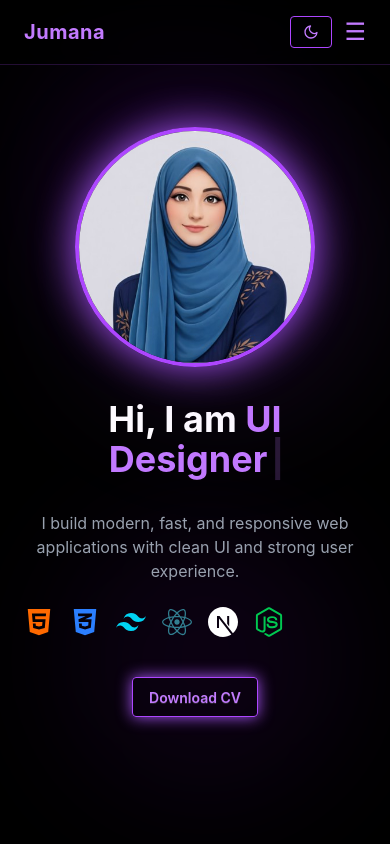
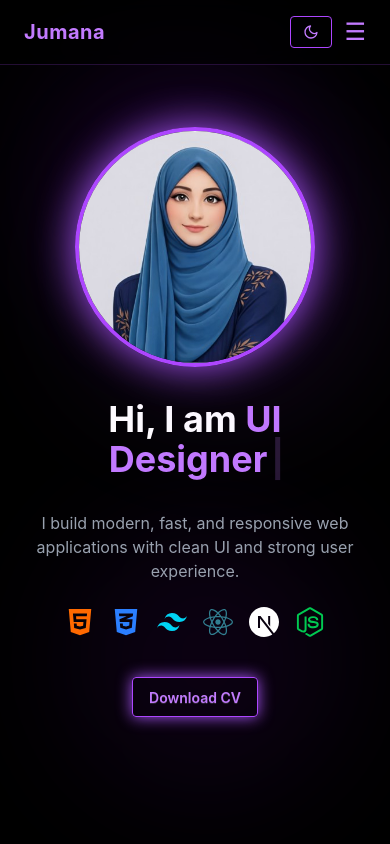
Before and after one commit to jumana-rahman/Jumana-Portfolio, a React (Vite) app: page / in a window 390 px wide. Shown: the top 844 px of the page. Built offline with nearby package versions, Linux system fonts and the light colour scheme.

Commit message:
added logo

```diff
--- a/index.html
+++ b/index.html
@@ -2,7 +2,7 @@
 <html lang="en" data-theme="dark">
   <head>
     <meta charset="UTF-8" />
-    <link rel="icon" type="image/svg+xml" href="/favicon.svg" />
+    <link rel="icon" type="image/svg+xml" href="/j.png" />
     <meta name="viewport" content="width=device-width, initial-scale=1.0" />
     <title>Jumana's Portfolio</title>
   </head>
--- a/src/components/home/Hero.jsx
+++ b/src/components/home/Hero.jsx
@@ -46,7 +46,7 @@
             I build modern, fast, and responsive web applications with clean UI and strong user experience.
           </p>
 
-          <div className="flex flex-wrap items-center gap-4 mt-6 text-gray-300">
+          <div className="flex flex-wrap items-center justify-center md:justify-start gap-4 mt-6 text-gray-300">
 
             <FaHtml5
                 size={30}
```
Also changed, not shown: public/j.png (added).
